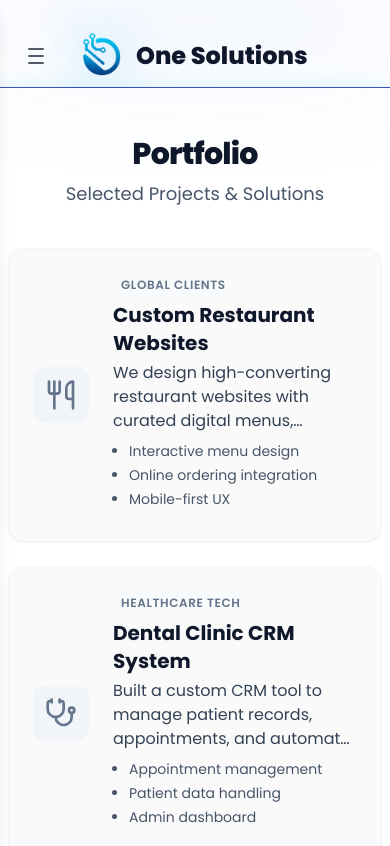
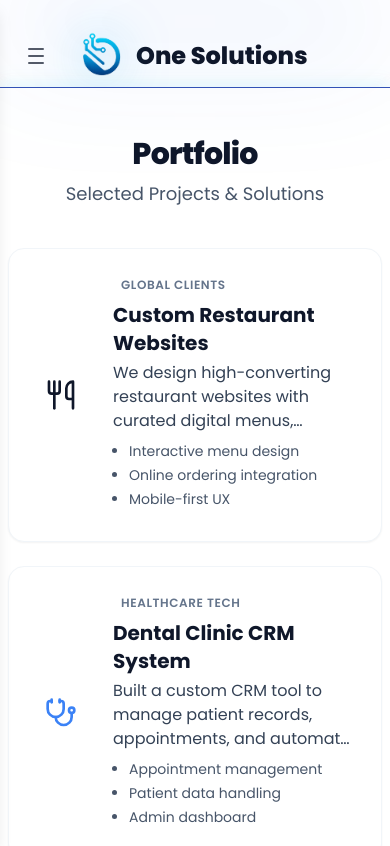
Before and after one commit to riteshkusingh27/1solutions, a React (Vite) app: page /portfolio in a window 390 px wide. Shown: the top 846 px of the page. Built offline with nearby package versions, Linux system fonts and the light colour scheme.

Commit message:
portfolio

```diff
--- a/src/components/Portfolio.jsx
+++ b/src/components/Portfolio.jsx
@@ -13,8 +13,7 @@ const projects = [
       'Mobile-first UX',
     ],
     tag: 'Global Clients',
-    cta: 'View Project →',
-    href: '#',
+    accent: 'amber',
   },
   {
     icon: Stethoscope,
@@ -27,8 +26,7 @@ const projects = [
       'Admin dashboard',
     ],
     tag: 'Healthcare Tech',
-    cta: 'View Project →',
-    href: '#',
+    accent: 'blue',
   },
   {
     icon: Gamepad2,
@@ -41,8 +39,7 @@ const projects = [
       'Tournament integration',
     ],
     tag: 'Gaming & Experience',
-    cta: 'View Project →',
-    href: '#',
+    accent: 'purple',
   },
   {
     icon: Layers3,
@@ -51,8 +48,7 @@ const projects = [
       'We’ve built solutions across multiple niches including booking platforms, landing pages, and custom business tools.',
     highlights: [],
     tag: 'Multi-Niche Expertise',
-    cta: 'Contact Us →',
-    href: '#contact',
+    accent: 'gray',
   },
 ];
 
@@ -86,21 +82,33 @@ export default function Portfolio() {
         >
           {projects.map((project, idx) => {
             const Icon = project.icon;
+            // Accent color classes
+            let accentBg = 'bg-white dark:bg-neutral-900';
+            let accentText = 'text-slate-500';
+            let tagBg = 'bg-white dark:bg-neutral-900';
+            let tagText = 'text-slate-500';
+            if (project.accent === 'amber') {
+              accentText = 'text-amber-500';
+            } else if (project.accent === 'blue') {
+              accentText = 'text-blue-500';
+            } else if (project.accent === 'purple') {
+              accentText = 'text-purple-500';
+            }
             return (
               <motion.div
                 key={project.title}
                 variants={cardVariants}
                 whileHover={{ scale: 1.02, boxShadow: '0 2px 16px 0 rgba(30,41,59,0.07)' }}
                 transition={{ duration: 0.4, ease: 'easeOut' }}
-                className="flex items-center gap-6 rounded-2xl bg-neutral-50 dark:bg-neutral-800 shadow-sm hover:shadow-md border border-slate-100 dark:border-neutral-700 px-6 py-6 md:py-8 mb-6 w-full max-w-full"
+                className="flex items-center gap-6 rounded-2xl bg-white dark:bg-neutral-900 shadow-sm hover:shadow-md border border-slate-100 dark:border-neutral-700 px-6 py-6 md:py-8 mb-6 w-full max-w-full"
                 style={{ minHeight: '120px' }}
               >
-                <div className="flex-shrink-0 flex items-center justify-center w-14 h-14 rounded-xl bg-slate-100 dark:bg-neutral-700">
-                  <Icon className="w-8 h-8 text-slate-500 dark:text-slate-300" />
+                <div className={`flex-shrink-0 flex items-center justify-center w-14 h-14 rounded-xl ${accentBg}`}>
+                  <Icon className={`w-8 h-8 ${accentText}`} />
                 </div>
                 <div className="flex-1 min-w-0">
                   <div className="flex items-center gap-2 mb-1">
-                    <span className="text-xs font-semibold uppercase tracking-wider text-slate-500 bg-slate-50 dark:bg-neutral-700 px-2 py-1 rounded-full">
+                    <span className={`text-xs font-semibold uppercase tracking-wider px-2 py-1 rounded-full ${tagBg} ${tagText}`}>
                       {project.tag}
                     </span>
                   </div>
@@ -115,7 +123,6 @@ export default function Portfolio() {
                       ))}
                     </ul>
                   )}
-                  {/* CTA removed as requested */}
                 </div>
               </motion.div>
             );
```
